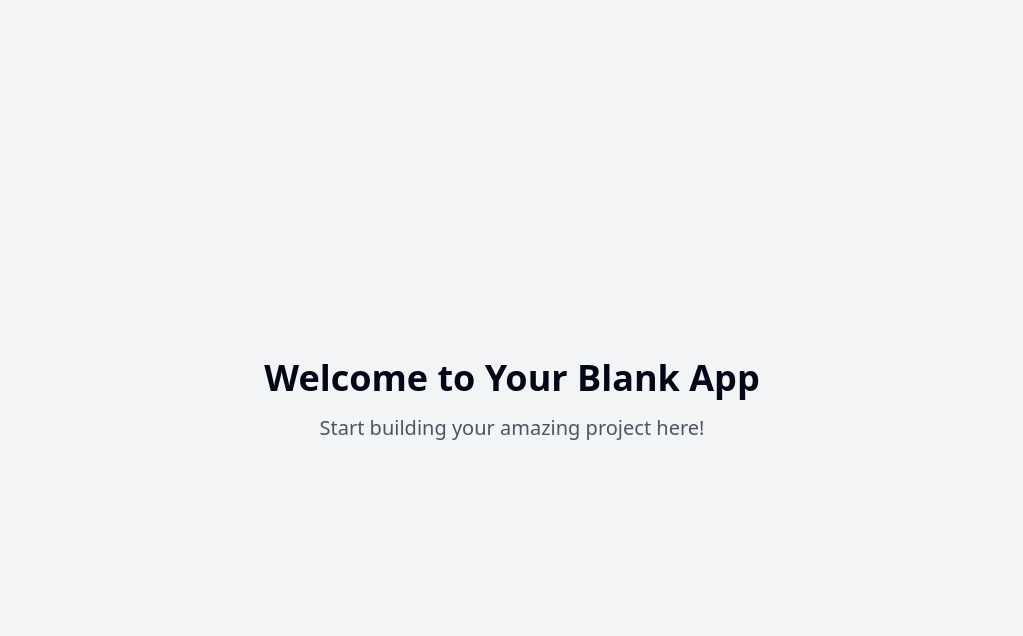
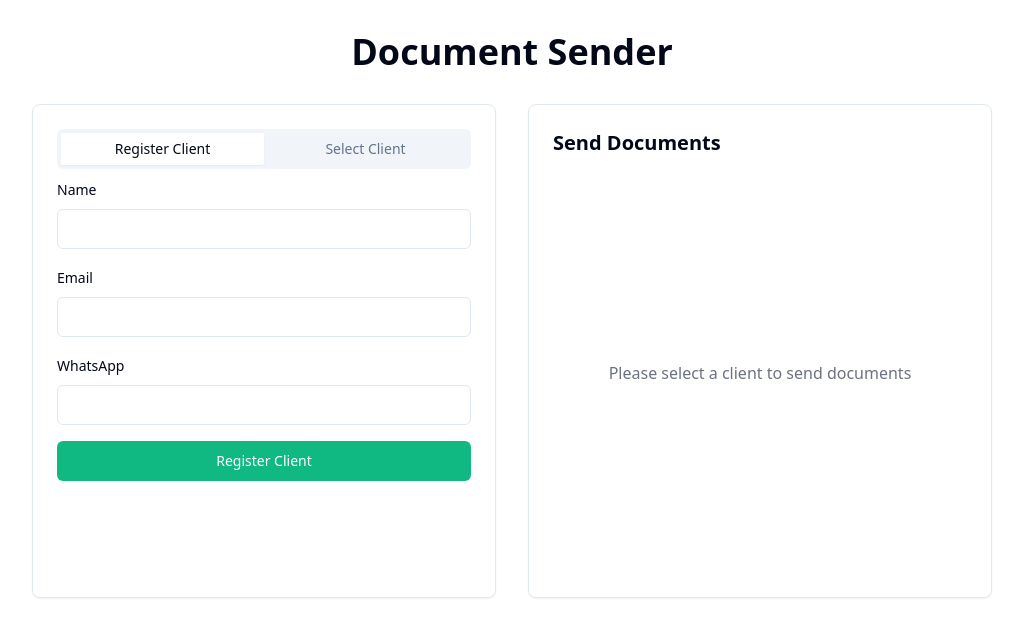
Before and after one commit to samueldng/document-sender-whatsapp-email, a React (Vite) app: page / in a window 1280 px wide. Shown: the top 636 px of the page, without its empty margins (128-1151 px from the left). Built offline with nearby package versions, Linux system fonts and the light colour scheme.

Commit message:
Add document sending system
This commit adds a system for sending documents to clients via WhatsApp and email.  The system will include client registration, client selection, document type selection (invoices or taxes), and folder upload functionality.

```diff
--- /dev/null
+++ b/src/components/ClientForm.tsx
@@ -0,0 +1,70 @@
+
+import { useState } from "react";
+import { Button } from "@/components/ui/button";
+import { Input } from "@/components/ui/input";
+import { Label } from "@/components/ui/label";
+import { useToast } from "@/hooks/use-toast";
+import { Client } from "@/types/client";
+
+export default function ClientForm({ onSave }: { onSave: (client: Client) => void }) {
+  const { toast } = useToast();
+  const [formData, setFormData] = useState({
+    name: "",
+    email: "",
+    whatsapp: "",
+  });
+
+  const handleSubmit = (e: React.FormEvent) => {
+    e.preventDefault();
+    const newClient: Client = {
+      id: Date.now().toString(),
+      ...formData,
+      createdAt: new Date(),
+    };
+    onSave(newClient);
+    toast({
+      title: "Success",
+      description: "Client successfully registered",
+    });
+    setFormData({ name: "", email: "", whatsapp: "" });
+  };
+
+  return (
+    <form onSubmit={handleSubmit} className="space-y-4 animate-fadeIn">
+      <div className="space-y-2">
+        <Label htmlFor="name">Name</Label>
+        <Input
+          id="name"
+          required
+          value={formData.name}
+          onChange={(e) => setFormData({ ...formData, name: e.target.value })}
+          className="w-full"
+        />
+      </div>
+      <div className="space-y-2">
+        <Label htmlFor="email">Email</Label>
+        <Input
+          id="email"
+          type="email"
+          required
+          value={formData.email}
+          onChange={(e) => setFormData({ ...formData, email: e.target.value })}
+          className="w-full"
+        />
+      </div>
+      <div className="space-y-2">
+        <Label htmlFor="whatsapp">WhatsApp</Label>
+        <Input
+          id="whatsapp"
+          required
+          value={formData.whatsapp}
+          onChange={(e) => setFormData({ ...formData, whatsapp: e.target.value })}
+          className="w-full"
+        />
+      </div>
+      <Button type="submit" className="w-full">
+        Register Client
+      </Button>
+    </form>
+  );
+}
--- /dev/null
+++ b/src/components/ClientList.tsx
@@ -0,0 +1,31 @@
+
+import { Client } from "@/types/client";
+import { Button } from "@/components/ui/button";
+import { ScrollArea } from "@/components/ui/scroll-area";
+import { UserIcon } from "lucide-react";
+
+export default function ClientList({
+  clients,
+  onSelect,
+}: {
+  clients: Client[];
+  onSelect: (client: Client) => void;
+}) {
+  return (
+    <ScrollArea className="h-[400px] w-full rounded-md border p-4">
+      <div className="space-y-2">
+        {clients.map((client) => (
+          <Button
+            key={client.id}
+            variant="ghost"
+            className="w-full justify-start gap-2 hover:bg-secondary"
+            onClick={() => onSelect(client)}
+          >
+            <UserIcon className="h-4 w-4" />
+            <span className="truncate">{client.name}</span>
+          </Button>
+        ))}
+      </div>
+    </ScrollArea>
+  );
+}
--- /dev/null
+++ b/src/components/DocumentUpload.tsx
@@ -0,0 +1,68 @@
+
+import { useState } from "react";
+import { Button } from "@/components/ui/button";
+import { DocumentType } from "@/types/client";
+import { Label } from "@/components/ui/label";
+import { UploadIcon } from "lucide-react";
+
+export default function DocumentUpload({
+  documentType,
+  onUpload,
+}: {
+  documentType: DocumentType;
+  onUpload: (files: FileList) => void;
+}) {
+  const [dragActive, setDragActive] = useState(false);
+
+  const handleDrag = (e: React.DragEvent) => {
+    e.preventDefault();
+    e.stopPropagation();
+    if (e.type === "dragenter" || e.type === "dragover") {
+      setDragActive(true);
+    } else if (e.type === "dragleave") {
+      setDragActive(false);
+    }
+  };
+
+  const handleDrop = (e: React.DragEvent) => {
+    e.preventDefault();
+    e.stopPropagation();
+    setDragActive(false);
+    if (e.dataTransfer.files && e.dataTransfer.files.length > 0) {
+      onUpload(e.dataTransfer.files);
+    }
+  };
+
+  return (
+    <div
+      className={`mt-4 rounded-lg border-2 border-dashed p-8 text-center transition-all ${
+        dragActive ? "border-primary bg-primary/5" : "border-gray-200"
+      }`}
+      onDragEnter={handleDrag}
+      onDragLeave={handleDrag}
+      onDragOver={handleDrag}
+      onDrop={handleDrop}
+    >
+      <Label
+        htmlFor="file-upload"
+        className="flex cursor-pointer flex-col items-center gap-2"
+      >
+        <UploadIcon className="h-12 w-12 text-gray-400" />
+        <span className="text-sm text-gray-600">
+          Drag and drop your {documentType === "invoice" ? "invoices" : "tax documents"} here, or
+          click to select files
+        </span>
+        <input
+          id="file-upload"
+          type="file"
+          multiple
+          className="hidden"
+          onChange={(e) => e.target.files && onUpload(e.target.files)}
+        />
+        <Button type="button" variant="secondary" className="mt-2">
+          Select Files
+        </Button>
+      </Label>
+    </div>
+  );
+}
--- a/src/pages/Index.tsx
+++ b/src/pages/Index.tsx
@@ -1,14 +1,136 @@
-// Update this page (the content is just a fallback if you fail to update the page)
 
-const Index = () => {
+import { useState } from "react";
+import { Client, DocumentType } from "@/types/client";
+import ClientForm from "@/components/ClientForm";
+import ClientList from "@/components/ClientList";
+import DocumentUpload from "@/components/DocumentUpload";
+import { Button } from "@/components/ui/button";
+import { useToast } from "@/hooks/use-toast";
+import { Card } from "@/components/ui/card";
+import { Tabs, TabsContent, TabsList, TabsTrigger } from "@/components/ui/tabs";
+import { MailIcon, FileIcon, WhatsappIcon } from "lucide-react";
+
+export default function Index() {
+  const { toast } = useToast();
+  const [clients, setClients] = useState<Client[]>([]);
+  const [selectedClient, setSelectedClient] = useState<Client | null>(null);
+  const [documentType, setDocumentType] = useState<DocumentType>("invoice");
+  const [files, setFiles] = useState<FileList | null>(null);
+
+  const handleClientSave = (client: Client) => {
+    setClients([...clients, client]);
+  };
+
+  const handleUpload = (files: FileList) => {
+    setFiles(files);
+    toast({
+      title: "Files Selected",
+      description: `${files.length} files ready to be sent`,
+    });
+  };
+
+  const handleSend = async (method: "email" | "whatsapp") => {
+    if (!selectedClient || !files) {
+      toast({
+        title: "Error",
+        description: "Please select a client and files first",
+        variant: "destructive",
+      });
+      return;
+    }
+
+    // Simulate sending (in a real app, this would connect to a backend service)
+    toast({
+      title: "Sending documents",
+      description: `Sending ${files.length} documents to ${selectedClient.name} via ${method}`,
+    });
+
+    // Reset selection after sending
+    setFiles(null);
+    setSelectedClient(null);
+  };
+
   return (
-    <div className="min-h-screen flex items-center justify-center bg-gray-100">
-      <div className="text-center">
-        <h1 className="text-4xl font-bold mb-4">Welcome to Your Blank App</h1>
-        <p className="text-xl text-gray-600">Start building your amazing project here!</p>
+    <div className="container mx-auto max-w-5xl py-8">
+      <h1 className="mb-8 text-center text-4xl font-bold">Document Sender</h1>
+
+      <div className="grid gap-8 md:grid-cols-2">
+        <Card className="p-6">
+          <Tabs defaultValue="register" className="w-full">
+            <TabsList className="grid w-full grid-cols-2">
+              <TabsTrigger value="register">Register Client</TabsTrigger>
+              <TabsTrigger value="select">Select Client</TabsTrigger>
+            </TabsList>
+            <TabsContent value="register">
+              <ClientForm onSave={handleClientSave} />
+            </TabsContent>
+            <TabsContent value="select">
+              <ClientList clients={clients} onSelect={setSelectedClient} />
+            </TabsContent>
+          </Tabs>
+        </Card>
+
+        <Card className="p-6">
+          <h2 className="mb-4 text-xl font-semibold">Send Documents</h2>
+
+          {selectedClient ? (
+            <div className="animate-fadeIn space-y-4">
+              <div className="rounded-lg bg-secondary p-4">
+                <p className="font-medium">Selected Client:</p>
+                <p>{selectedClient.name}</p>
+                <p className="text-sm text-gray-600">{selectedClient.email}</p>
+              </div>
+
+              <div className="space-y-2">
+                <p className="font-medium">Document Type:</p>
+                <div className="flex gap-2">
+                  <Button
+                    variant={documentType === "invoice" ? "default" : "outline"}
+                    onClick={() => setDocumentType("invoice")}
+                  >
+                    <FileIcon className="mr-2 h-4 w-4" />
+                    Invoices
+                  </Button>
+                  <Button
+                    variant={documentType === "tax" ? "default" : "outline"}
+                    onClick={() => setDocumentType("tax")}
+                  >
+                    <FileIcon className="mr-2 h-4 w-4" />
+                    Tax Documents
+                  </Button>
+                </div>
+              </div>
+
+              <DocumentUpload documentType={documentType} onUpload={handleUpload} />
+
+              {files && (
+                <div className="space-y-4 animate-fadeIn">
+                  <div className="flex gap-2">
+                    <Button
+                      className="flex-1"
+                      onClick={() => handleSend("email")}
+                    >
+                      <MailIcon className="mr-2 h-4 w-4" />
+                      Send via Email
+                    </Button>
+                    <Button
+                      className="flex-1"
+                      onClick={() => handleSend("whatsapp")}
+                    >
+                      <WhatsappIcon className="mr-2 h-4 w-4" />
+                      Send via WhatsApp
+                    </Button>
+                  </div>
+                </div>
+              )}
+            </div>
+          ) : (
+            <div className="flex h-[400px] items-center justify-center text-gray-500">
+              Please select a client to send documents
+            </div>
+          )}
+        </Card>
       </div>
     </div>
   );
-};
-
-export default Index;
+}
--- /dev/null
+++ b/src/types/client.ts
@@ -0,0 +1,10 @@
+
+export interface Client {
+  id: string;
+  name: string;
+  email: string;
+  whatsapp: string;
+  createdAt: Date;
+}
+
+export type DocumentType = "invoice" | "tax";
```
Also changed, not shown: tailwind.config.ts (+46 -54 lines).
